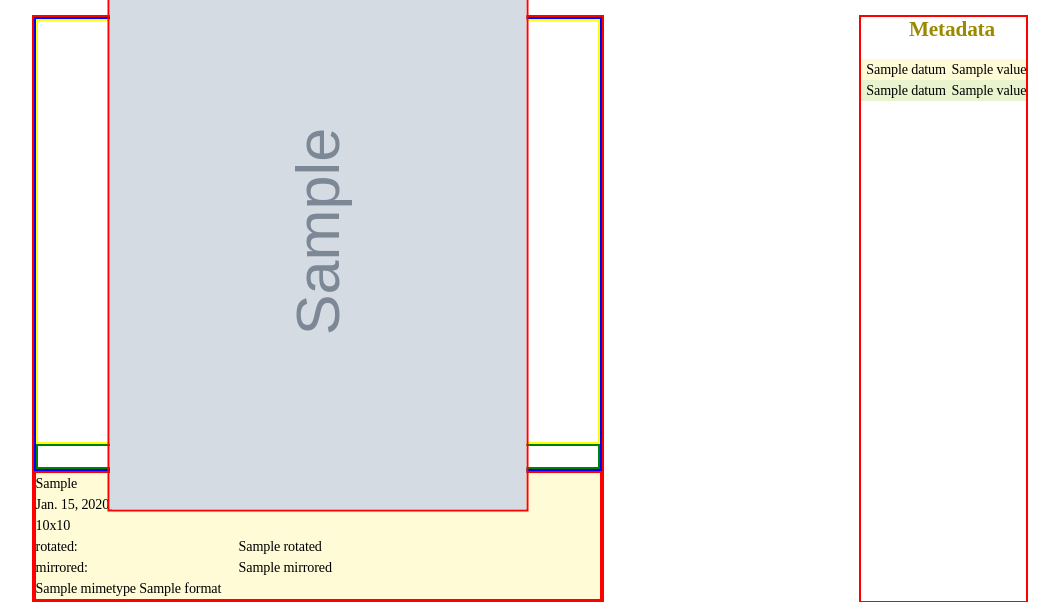
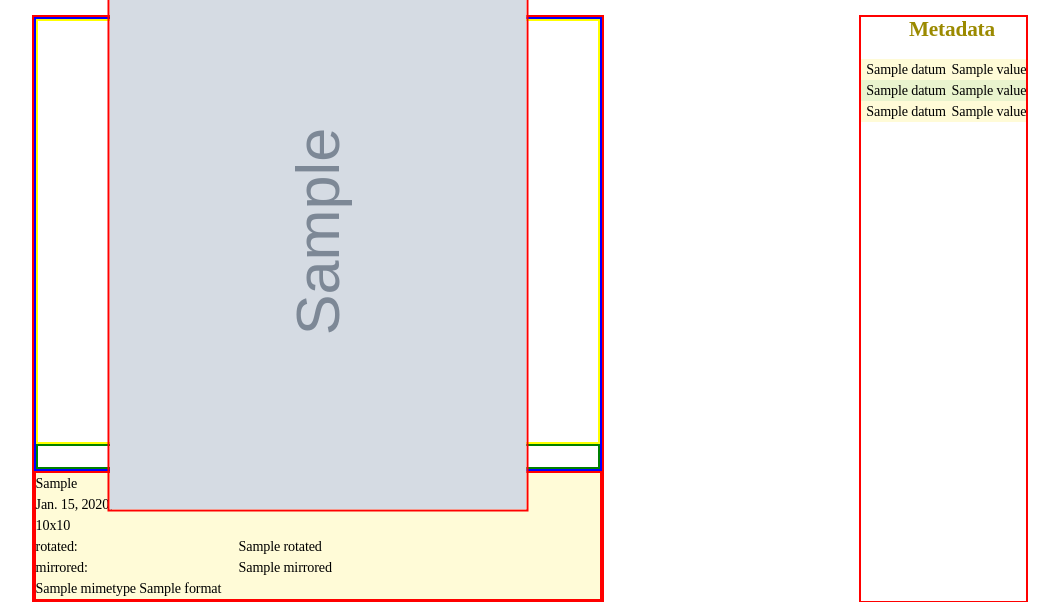
Before and after one commit to chiara-paci/baskerville, a Django app: template baskervilleweb/archive/templates/archive/photoasset_detail.html in a window 1280 px wide. Shown: the part 156-758 px from the top of the page, without its empty margins (110-1169 px from the left). Run offline with Django 3.2, Linux system fonts and the light colour scheme; the template is opened without the code that fills it: most values are stand-ins (such as "Sample title", 1, 10 or a date in 2020); grey boxes marked "Sample" are stand-in pictures.

Commit message:
Adding photo assets

```diff
--- a/baskervilleweb/archive/templates/archive/photoasset_detail.html
+++ b/baskervilleweb/archive/templates/archive/photoasset_detail.html
@@ -32,6 +32,14 @@
 
 <table>
 {% for datum in photoasset.photo.photometadatum_set.all %}
+<tbody>
+<tr>
+  <td class="top">{{ datum.label }}</td>
+  <td class="top">{{ datum.value }}</td>
+</tr>
+</tbody>
+{% endfor %}
+{% for datum in photoasset.photoassetmetadatum_set.all %}
 <tbody>
 <tr>
   <td class="top">{{ datum.label }}</td>
```
